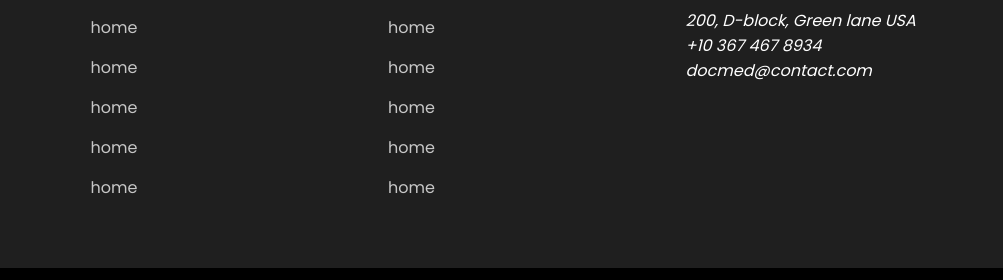
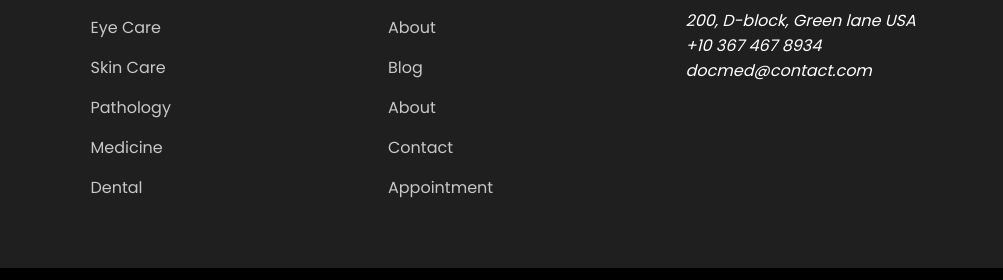
Before and after one commit to ashrafulrahmansakil/home-work-1, a plain HTML site: page index.html in a window 1280 px wide. Shown: the part 5078-5358 px from the top of the page, 277-1280 px from the left. Drawn offline with Linux system fonts and the light colour scheme.

Commit message:
home-work-1

```diff
--- a/css/style.css
+++ b/css/style.css
@@ -668,3 +668,7 @@ opacity: .5;
   text-decoration: none;
   font-weight: 400;
 }
+
+.single__info ul li a:hover{
+  color: #007bff;
+}
--- a/index.html
+++ b/index.html
@@ -387,22 +387,22 @@
             <div class="single__info">
             <div class="single__info__title"><h1>Departments</h1></div>
             <ul>
-                <li><a href="#">home</a></li>
-                <li><a href="#">home</a></li>
-                <li><a href="#">home</a></li>
-                <li><a href="#">home</a></li>
-                <li><a href="#">home</a></li>
+                <li><a href="#">Eye Care</a></li>
+                <li><a href="#">Skin Care</a></li>
+                <li><a href="#">Pathology</a></li>
+                <li><a href="#">Medicine</a></li>
+                <li><a href="#">Dental</a></li>
             </ul>
 
             </div>
             <div class="single__info">
             <div class="single__info__title"><h1>Departments</h1></div>
             <ul>
-                <li><a href="#">home</a></li>
-                <li><a href="#">home</a></li>
-                <li><a href="#">home</a></li>
-                <li><a href="#">home</a></li>
-                <li><a href="#">home</a></li>
+                <li><a href="#">About</a></li>
+                <li><a href="#">Blog</a></li>
+                <li><a href="#">About</a></li>
+                <li><a href="#">Contact</a></li>
+                <li><a href="#">Appointment</a></li>
             </ul>
         </div>
 
```
